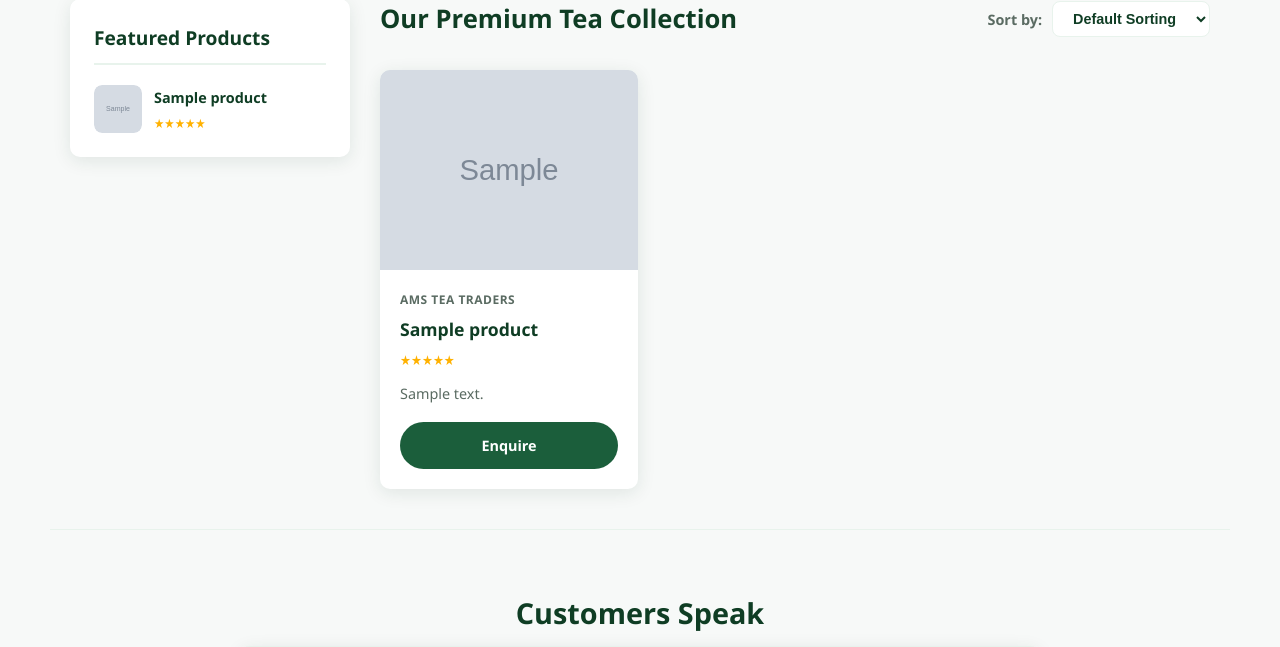
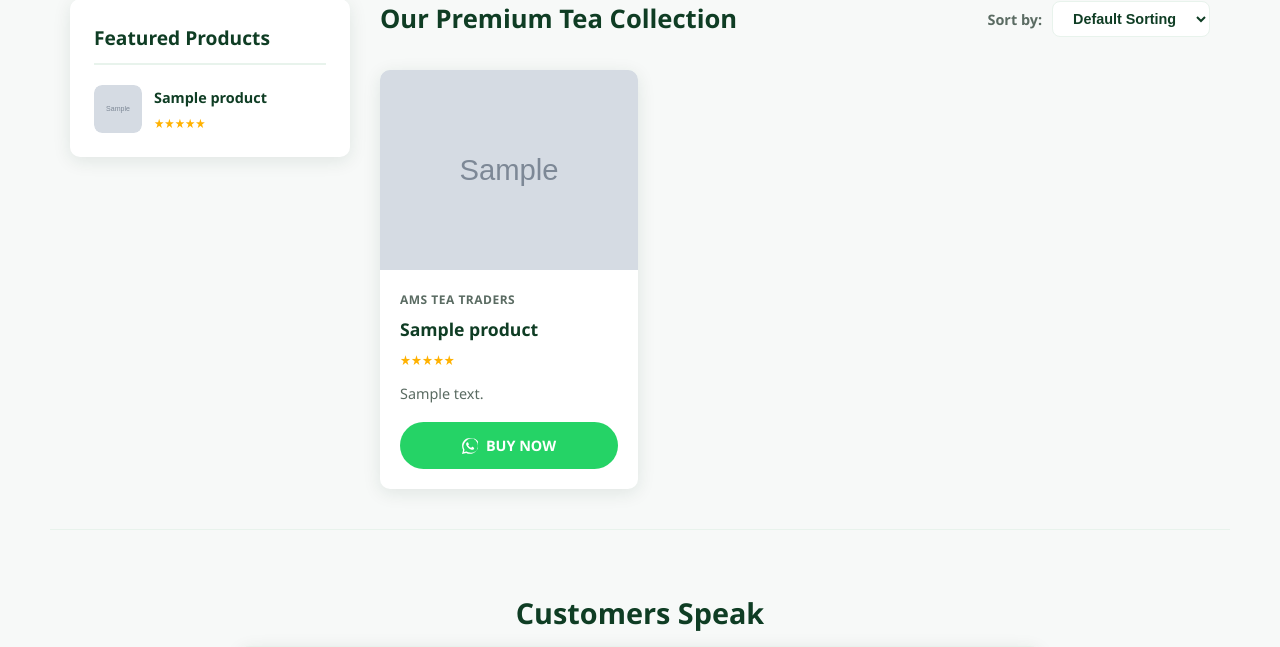
Before and after one commit to Ramprasath2006/amsteatraders, a Django app: template templates/core/products.html in a window 1280 px wide. Shown: the part 418-1065 px from the top of the page. Run offline with Django 5.2, Linux system fonts and the light colour scheme; tables that the repository leaves empty hold one stand-in row (values such as "Sample post"); the template is opened without the code that fills it: values that come from a table or form of the project are taken from there, most other values are stand-ins (such as "Sample title", 1, 10 or a date in 2020); grey boxes marked "Sample" are stand-in pictures.

Commit message:
Replace product Enquire buttons with WhatsApp BUY NOW buttons

```diff
--- a/templates/core/products.html
+++ b/templates/core/products.html
@@ -79,7 +79,12 @@
             <div class="product-stars">★★★★★</div>
             <p class="product-desc">{{ product.short_description|default:product.description|truncatewords:15 }}</p>
             <div class="catalog-card-footer">
-              <a href="{% url 'contact' %}" class="btn btn-enquire">Enquire</a>
+              <a href="https://wa.me/919994256650?text=Hello%2C%20I%20am%20interested%20in%20buying%20{{ product.name }}." target="_blank" rel="noopener noreferrer" class="btn btn-enquire" style="background: #25D366; display: flex; align-items: center; justify-content: center; gap: 8px;">
+                <svg xmlns="http://www.w3.org/2000/svg" width="16" height="16" fill="currentColor" class="bi bi-whatsapp" viewBox="0 0 16 16">
+                  <path d="M13.601 2.326A7.85 7.85 0 0 0 7.994 0C3.627 0 .068 3.558.064 7.926c0 1.399.366 2.76 1.057 3.965L0 16l4.204-1.102a7.9 7.9 0 0 0 3.79.907h.004c4.368 0 7.926-3.558 7.93-7.93a7.9 7.9 0 0 0-2.327-5.617ZM7.995 14.52a6.6 6.6 0 0 1-3.356-.92l-.24-.144-2.494.654.666-2.433-.156-.251a6.56 6.56 0 0 1-1.007-3.505c1.11-4.287 4.566-7.61 8.923-7.61a6.57 6.57 0 0 1 4.645 1.93 6.57 6.57 0 0 1 1.93 4.646c-.007 4.373-3.564 7.928-7.93 7.928ZM11.583 9.479c-.19-.094-1.127-.556-1.3-.617-.175-.061-.301-.094-.43.094-.125.19-.481.617-.59.742-.11.125-.22.14-.41.047-.19-.094-.8-.294-1.528-.944-.567-.506-.95-1.133-1.061-1.325-.11-.19-.01-.293.085-.386.084-.085.19-.22.285-.33.095-.11.125-.19.19-.313.065-.125.03-.24-.015-.33-.046-.093-.43-1.03-.59-1.41-.157-.38-.328-.328-.45-.328-.115-.008-.247-.008-.38-.008a.73.73 0 0 0-.529.247c-.182.198-.691.677-.691 1.654s.71 1.916.81 2.047c.098.133 1.394 2.132 3.383 2.992.47.205.84.326 1.129.418.475.152.904.129 1.246.08.38-.058 1.127-.461 1.286-.908.158-.448.158-.83.11-.909-.047-.08-.18-.125-.37-.218Z"/>
+                </svg>
+                BUY NOW
+              </a>
             </div>
           </div>
         </div>
```
Also changed, not shown: templates/core/home.html (+7 -2 lines).
